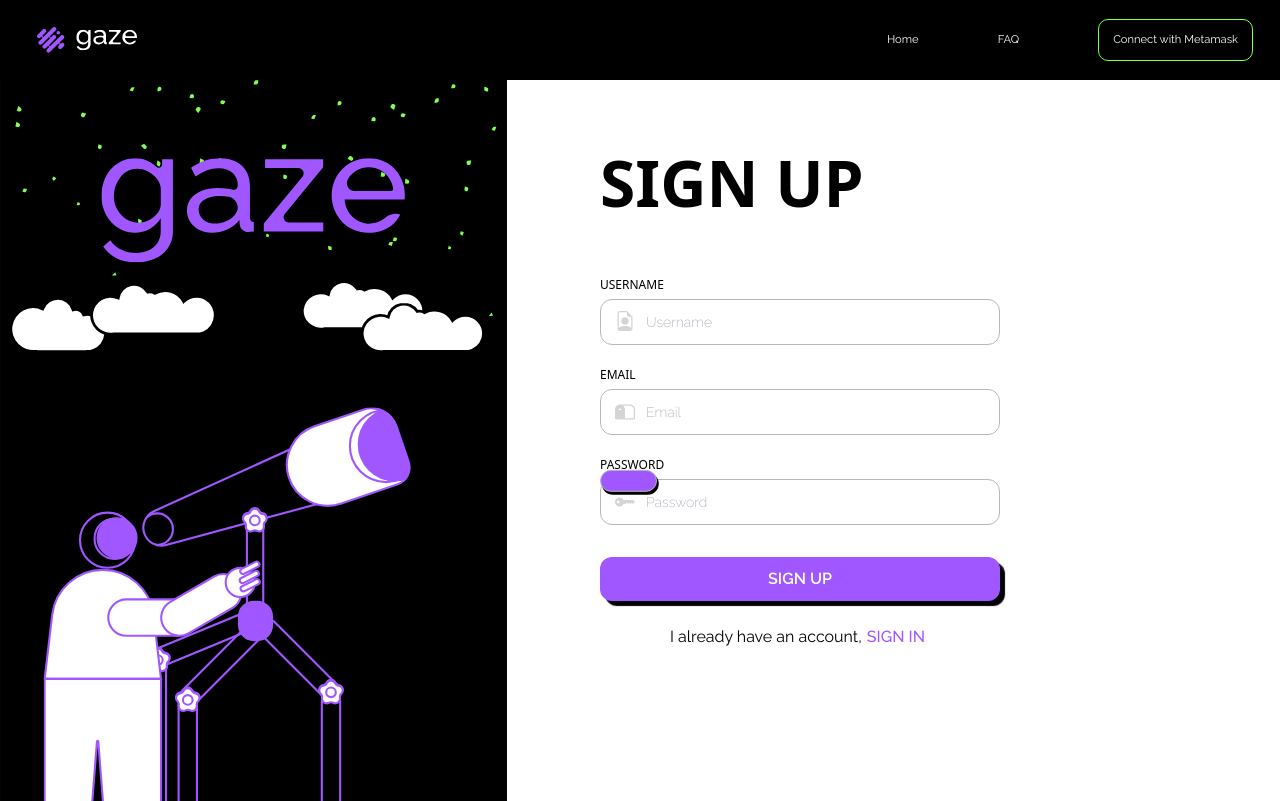
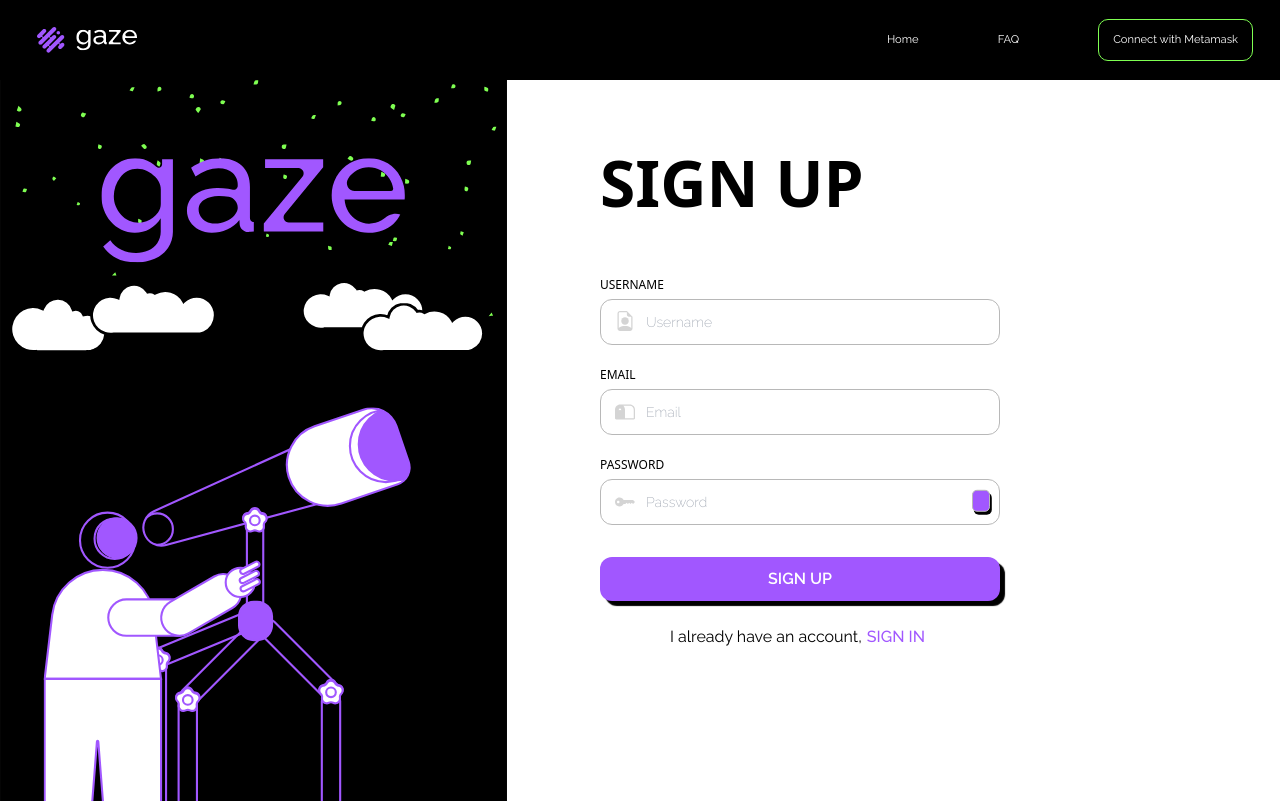
Before and after one commit to 6amson/Gaze-frontend, a Next.js app: page /signup in a window 1280 px wide. Built offline with nearby package versions, Linux system fonts and the light colour scheme.

Commit message:
signup methods

```diff
--- a/next.config.js
+++ b/next.config.js
@@ -2,4 +2,11 @@
 
 const nextConfig = {};
 
-module.exports = { nextConfig };
+module.exports = {
+    nextConfig,
+    eslint: {
+        // Warning: This allows production builds to successfully complete even if
+        // your project has ESLint errors.
+        ignoreDuringBuilds: true,
+    },
+};
--- a/src/app/globals.scss
+++ b/src/app/globals.scss
@@ -27,6 +27,7 @@ input{
   font-size: 16px;
   display: block;
   padding: 10px;
+  padding-right: 40px;
   border-radius: 12px;
   background-color: transparent;
   width: 25rem;
--- a/src/app/signin/page.tsx
+++ b/src/app/signin/page.tsx
@@ -4,12 +4,37 @@ import Header from "../components/globals/Header";
 import "./signin.scss";
 import emailIcon from "../../../public/emailIcon.svg";
 import passwordIcon from "../../../public/passwordIcon.svg";
+import { useState, useEffect } from "react";
+
 
 
 export default function Signin() {
+    const [email, setEmail] = useState('');
+    const [password, setPassword] = useState('');
+    const [showPassword, setShowPassword] = useState(false);
 
 
+    const handlePasswordChange = (e: any) => {
+        setPassword(e.target.value);
+    };
+
+    const handleEmailChange = (e: any) => {
+        setEmail(e.target.value);
+    };
+
+    const handleTogglePassword = () => {
+        setShowPassword(!showPassword);
+    }
+
+    const datum = {
+        email: email,
+        password: password,
+    }
+
+    const data = JSON.stringify(datum);
+
     return (
+        // eslint-disable react/no-unescaped-entities
         <div>
             <div className="mainDiv">
                 <Header></Header>
@@ -50,6 +75,7 @@ export default function Signin() {
                                         id="password"
                                         name="password"
                                         placeholder="Password"
+                                        type={showPassword ? "text" : "password"}
                                         required
                                     />
                                 </div>
--- a/src/app/signin/signin.scss
+++ b/src/app/signin/signin.scss
@@ -103,6 +103,55 @@
     }
 }
 
+Form {
+    position: relative;
+}
+
+
+input[type="checkbox"] {
+    -webkit-appearance: none;
+    position: absolute;
+  }
+
+
+
+  input[type="checkbox"] {
+    -webkit-appearance: none;
+    position: absolute;
+    top: 40px;
+    right: 10px;
+    background-color: $mainColor;
+    padding-left: 0;
+    padding-right: 0;
+    margin: 0;
+    font: inherit;
+    color: currentColor;
+    width: 1.15em;
+    height: 1.15em;
+    /*border: 0.15em solid currentColor;*/
+    border-radius: 5px;
+    transform: translateY(-0.075em);
+    display: grid;
+    place-content: center;
+    box-shadow: 1.8px 2.9px 0 0 black;
+  }
+
+  input[type="checkbox"]::before {
+    content: "";
+    width: 0.65em;
+    height: 0.65em;
+    transform: scale(0);
+    transition: 120ms transform ease-in-out;
+    box-shadow: inset 0.5em 0.5em rgb(255, 255, 255);
+    transform-origin: bottom left;
+    clip-path: polygon(14% 44%, 0 65%, 50% 100%, 100% 16%, 80% 0%, 43% 62%);
+    background-color: rgb(0, 0, 0);
+  }
+
+  input[type="checkbox"]:checked::before {
+    transform: scale(1);
+  }
+
 /***********************MEDIA QUERY************************************/
 
 @media (max-width: 1050px) {
--- a/src/app/signup/page.tsx
+++ b/src/app/signup/page.tsx
@@ -232,6 +232,7 @@ export default function Signup() {
                                         name="password"
                                         placeholder="Password"
                                         required
+                                        type={showPassword ? "text" : "password"}
                                         onChange={handlePasswordChange}
                                     />
                                     <input
--- a/src/app/signup/signup.scss
+++ b/src/app/signup/signup.scss
@@ -99,26 +99,33 @@
     }
 }
 
+Form {
+    position: relative;
+}
+
+
 input[type="checkbox"] {
     -webkit-appearance: none;
-    appearance: none;
-    background-color: rgb(33, 145, 236);
-    margin: 0;
     position: absolute;
   }
 
 
 
   input[type="checkbox"] {
-    appearance: none;
+    -webkit-appearance: none;
+    position: absolute;
+    top: 40px;
+    right: 10px;
     background-color: $mainColor;
+    padding-left: 0;
+    padding-right: 0;
     margin: 0;
-    position: absolute;
-    top: 20px;
-    color: $subMainColor;
-    width: 5px;
-    height: 20px;
+    font: inherit;
+    color: currentColor;
+    width: 1.15em;
+    height: 1.15em;
     /*border: 0.15em solid currentColor;*/
+    border-radius: 5px;
     transform: translateY(-0.075em);
     display: grid;
     place-content: center;
@@ -131,7 +138,7 @@ input[type="checkbox"] {
     height: 0.65em;
     transform: scale(0);
     transition: 120ms transform ease-in-out;
-    box-shadow: inset 0.5em 0.5em $subMainColor;
+    box-shadow: inset 0.5em 0.5em rgb(255, 255, 255);
     transform-origin: bottom left;
     clip-path: polygon(14% 44%, 0 65%, 50% 100%, 100% 16%, 80% 0%, 43% 62%);
     background-color: rgb(0, 0, 0);
@@ -142,8 +149,7 @@ input[type="checkbox"] {
   }
 
 
-
-.dna-wrapper{
+.dna-wrapper {
     position: absolute;
     top: 280px;
 }
@@ -182,4 +188,9 @@ input[type="checkbox"] {
             }
         }
     }
+
+    .dna-wrapper {
+        position: absolute;
+        top: 10px;
+    }
 }
```
